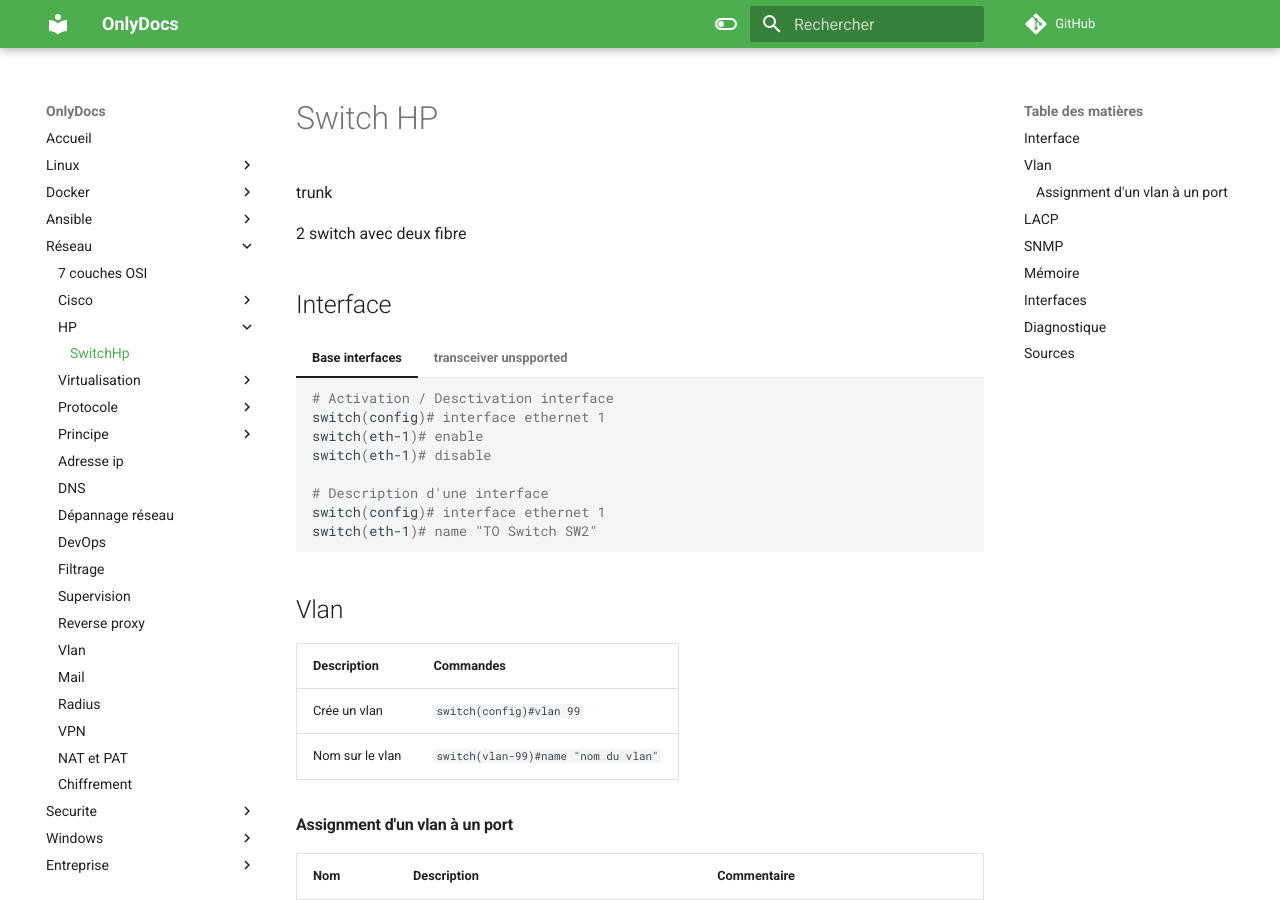
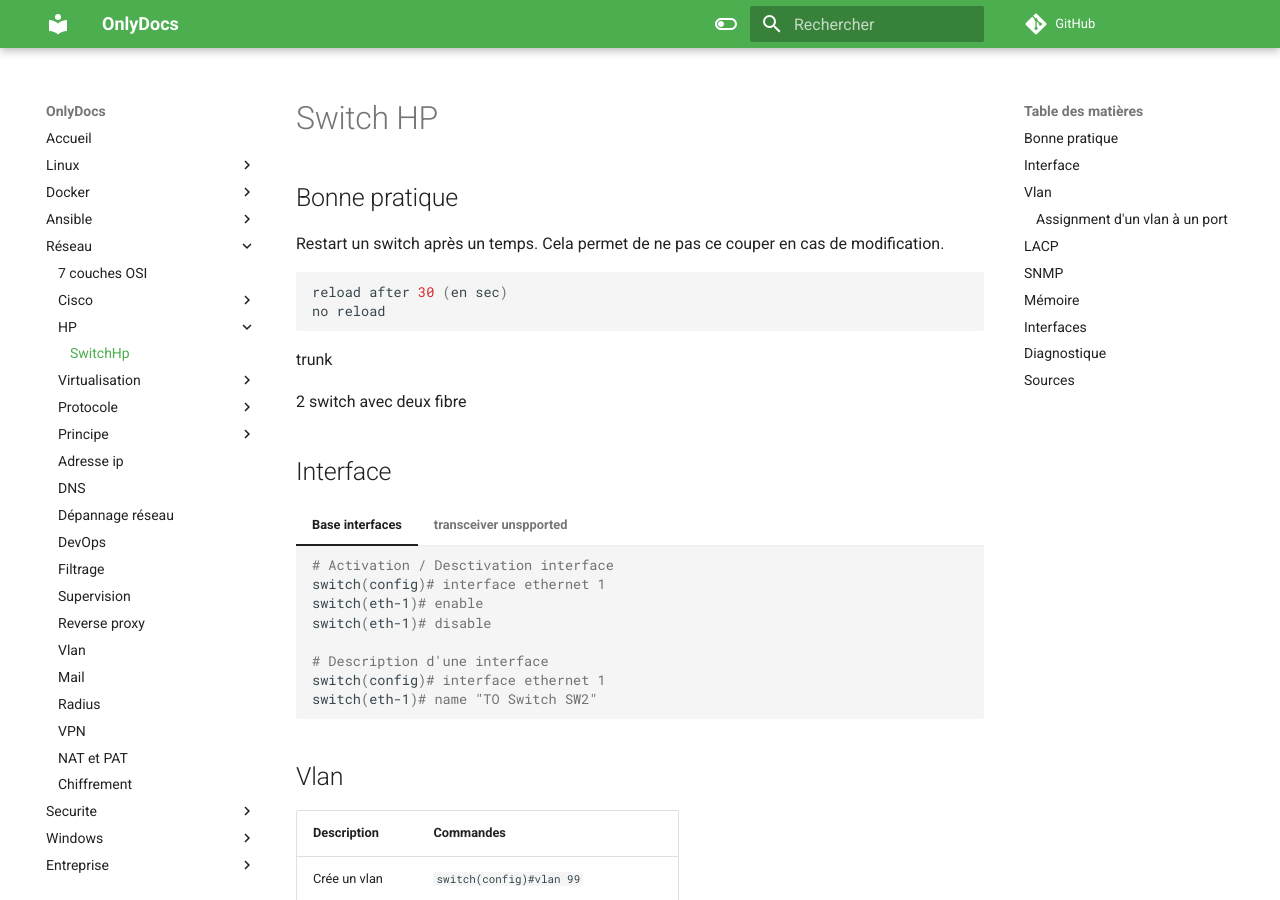
Before and after one commit to Theonlymore/OnlyDocs, an MkDocs documentation site: the page built from docs/reseau/hp/hpSwitch.md, in a window 1280 px wide and 900 px high. Built offline with MkDocs 1.6.1 and Material for MkDocs 9.7.7, drawn with Linux system fonts in a browser that asks for light colours; comment, search, counter and statistics services are not loaded.

Commit message:
Update hpSwitch.md

````diff
--- a/docs/reseau/hp/hpSwitch.md
+++ b/docs/reseau/hp/hpSwitch.md
@@ -1,4 +1,14 @@
 # Switch HP
+
+## Bonne pratique
+
+Restart un switch après un temps. Cela permet de ne pas ce couper en cas de modification.
+
+```sh
+reload after 30 (en sec)
+no reload
+```
+
 
 trunk
 
````
